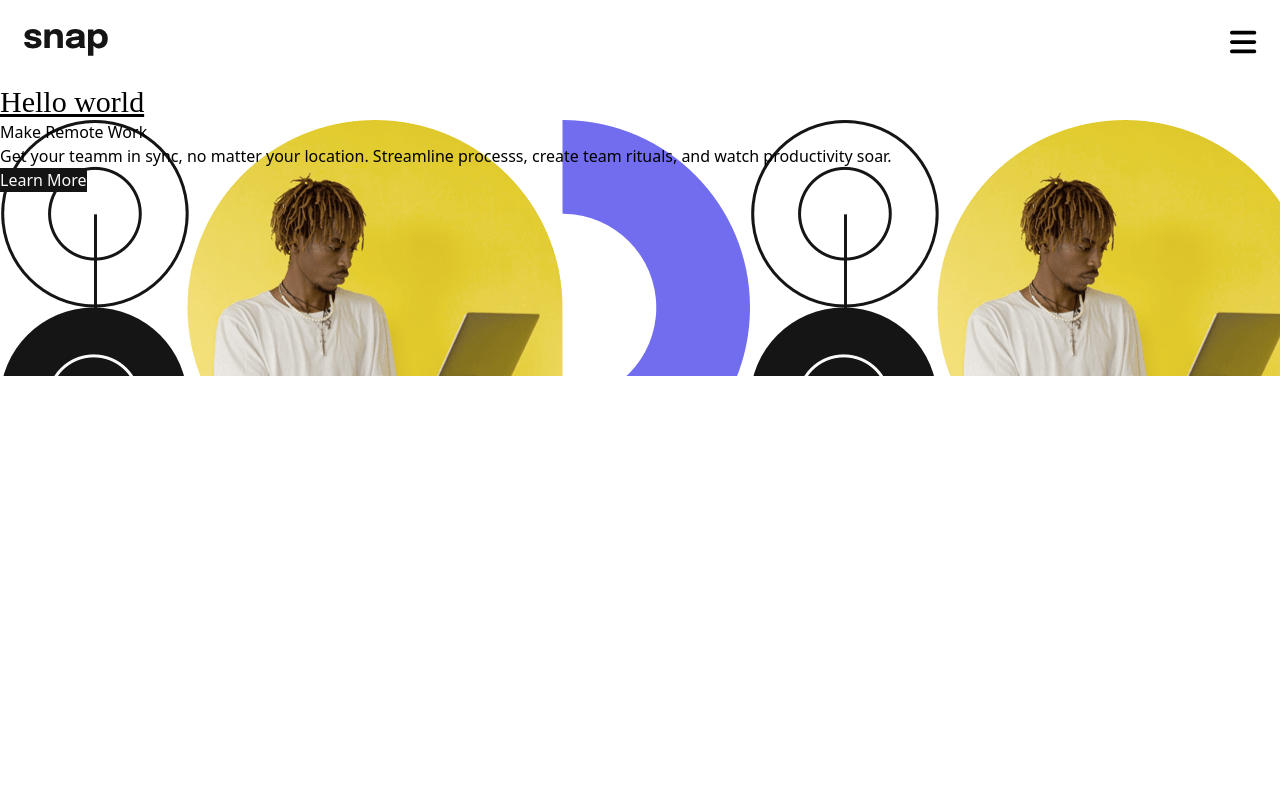
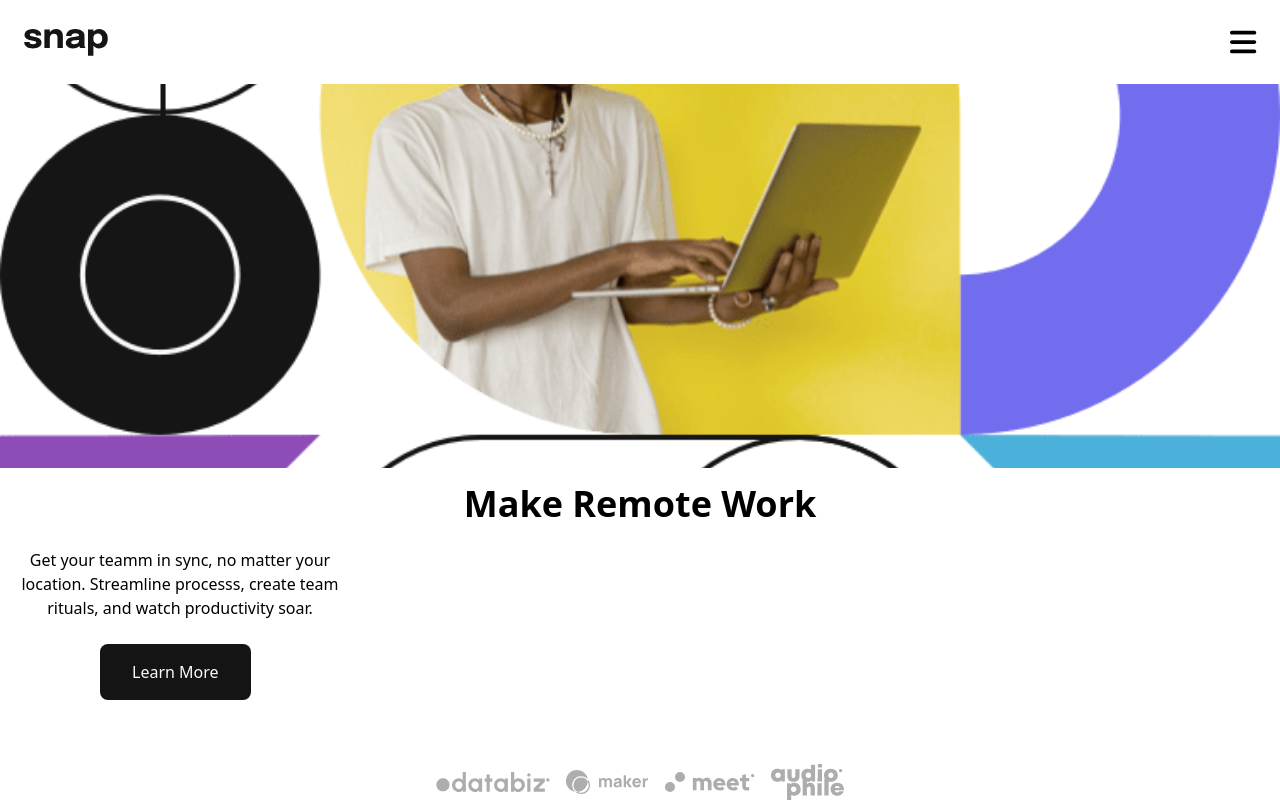
Before and after one commit to MNRSkills/FM-Dropdown-Menu-Challenge, a React (Vite) app: page / in a window 1280 px wide. Built offline with nearby package versions, Linux system fonts and the light colour scheme.

Commit message:
adding desktop nav component

```diff
--- a/src/App.jsx
+++ b/src/App.jsx
@@ -1,13 +1,16 @@
-import { useState } from "react";
+import { useState, useEffect } from "react";
 import { Route, Routes } from "react-router-dom";
 import reactLogo from "./assets/react.svg";
 import viteLogo from "/vite.svg";
 import "./App.css";
 import Navbar from "./Components/nav";
 import Home from "./Components/Home";
+import DesktopNav from "./Components/desktopNav";
 
 function App() {
   const [count, setCount] = useState(0);
+  const [inner, setInner] = useState(0);
+  // const inner = window.innerWidth;
   //state for navbar dropdowns -----//
   const [showBurger, setShowBurger] = useState(false);
   const [showFeatures, setShowFeatures] = useState(false);
@@ -27,8 +30,25 @@ function App() {
     setShowCompany(!showCompany);
     // console.log("Company");
   } // ------------------------------//
+
+  useEffect(() => {
+    window.addEventListener("resize", () => {
+      setInner(window.innerWidth);
+    });
+  }, []);
+
   return (
     <div className="App m-0 p-0">
+      {inner > 890 ? (
+        <DesktopNav
+          handleBurger={handleBurger}
+          handleFeature={handleFeature}
+          handleCompany={handleCompany}
+          burger={showBurger}
+          feature={showFeatures}
+          company={showCompany}
+        />
+      ) : (
         <Navbar
           handleBurger={handleBurger}
           handleFeature={handleFeature}
@@ -37,10 +57,11 @@ function App() {
           feature={showFeatures}
           company={showCompany}
         />
-      <h2 className="text-3xl underline font-header">Hello world</h2>
+      )}
+
+      {/* <h2 className="text-3xl underline font-header">Hello world</h2> */}
       <Routes>
         <Route path="/" element={<Home />} />
-
       </Routes>
     </div>
   );
--- a/src/Components/Home.jsx
+++ b/src/Components/Home.jsx
@@ -1,18 +1,37 @@
 import React from "react";
+import Databiz from "../assets/images/client-databiz.svg";
+import Maker from "../assets/images/client-maker.svg";
+import Meet from "../assets/images/client-meet.svg";
+import AudioPhile from "../assets/images/client-audiophile.svg";
 
 function Home() {
   return (
-    <section className="bg-hero-mobile h-64">
-      <h1>Make Remote Work</h1>
-      <p>
-        Get your teamm in sync, no matter your location. Streamline processs,
-        create team rituals, and watch productivity soar.
-      </p>
-      <button className="bg-almostBlack text-almostWhite">Learn More</button>
-      <div></div>
-      <div></div>
-      <div></div>
-      <div></div>
+    <section>
+      <div className="bg-hero-mobile bg-cover bg-center h-96">
+        {/* image from Hero  */}
+      </div>
+      <div className="px-5 ">
+        <h1 className="text-4xl font-bold text-center my-4">Make Remote Work</h1>
+        <p className="max-w-xs text-center mt-6">
+          Get your teamm in sync, no matter your location. Streamline processs,
+          create team rituals, and watch productivity soar.
+        </p>
+        <button className="bg-almostBlack text-almostWhite p-4 px-8 rounded-lg my-6 ml-20">Learn More</button>
+      </div>
+      <div className=" flex justify-center items-center px-2 mt-10">
+        <div className="mx-2">
+          <img src={Databiz} alt="" />
+        </div>
+        <div className="mx-2">
+          <img src={Maker} alt="" />
+        </div>
+        <div className="mx-2">
+          <img src={Meet} alt="" />
+        </div>
+        <div className="mx-2">
+          <img src={AudioPhile} alt="" />
+        </div>
+      </div>
     </section>
   );
 }
--- /dev/null
+++ b/src/Components/desktopNav.jsx
@@ -0,0 +1,101 @@
+import React from "react";
+// ----- Icons -----//
+import { FontAwesomeIcon } from "@fortawesome/react-fontawesome";
+import {
+  faBars,
+  faX,
+  faChevronUp,
+  faChevronDown,
+} from "@fortawesome/free-solid-svg-icons";
+
+// ----- Images -----//
+import Logo from "../assets/images/logo.svg";
+import Todo from "../assets/images/icon-todo.svg";
+import Calendar from "../assets/images/icon-calendar.svg";
+import Reminder from "../assets/images/icon-reminders.svg";
+import Planning from "../assets/images/icon-planning.svg";
+
+function DesktopNav(props) {
+  return (
+    <nav className="flex justify-around items-center p-6">
+      <div>
+        <img src={Logo} alt="" />
+      </div>
+      <ul>
+        <li className=" p-2">
+          <span className="flex items-center justify-center relative">
+            <h1 className="font-bold">Features</h1>{" "}
+            {props.feature === false ? (
+              <FontAwesomeIcon
+                icon={faChevronDown}
+                onClick={() => props.handleFeature()}
+                className="ml-4"
+              />
+            ) : (
+              <FontAwesomeIcon
+                icon={faChevronUp}
+                onClick={() => props.handleFeature()}
+                className="ml-4"
+              />
+            )}
+          </span>
+          {props.feature ? (
+            <ul className="text-center absolute">
+              <li>
+                <span className="flex items-center justify-center ml-4">
+                  <img src={Todo} alt="Todo List" className="pr-2 m-2" />
+                  <h1 className="text-left">Todo List</h1>
+                </span>
+              </li>
+              <span className="flex items-center justify-center ml-4">
+                <img src={Calendar} alt="Calendar" className="pr-2 m-2" />
+                <li> Calendar</li>
+              </span>
+              <span className="flex items-center justify-center ml-4">
+                <img src={Reminder} alt="Reminder" className="pr-2 m-2" />
+                <li> Reminder </li>
+              </span>
+              <span className="flex items-center justify-center ml-4">
+                <img src={Planning} alt="Planning" className="pr-2 m-2" />
+                <li> Planning </li>
+              </span>
+            </ul>
+          ) : null}
+        </li>
+        <li className="p-2">
+          <span className="flex items-center justify-center relative">
+            <h1 className="font-bold">Company</h1>
+            {props.company === false ? (
+              <FontAwesomeIcon
+                icon={faChevronDown}
+                onClick={() => props.handleCompany()}
+                className="ml-4"
+              />
+            ) : (
+              <FontAwesomeIcon
+                icon={faChevronUp}
+                onClick={() => props.handleCompany()}
+                className="ml-4"
+              />
+            )}
+          </span>
+          {props.company ? (
+            <ul className="text-center max-w-sm absolute">
+              <li className="-ml-4 p-4">History</li>
+              <li>Our Team</li>
+              <li className="-ml-10 p-4">Blog</li>
+            </ul>
+          ) : null}
+        </li>
+        <li className="p-4">Career</li>
+        <li className="p-4"> About </li>
+      </ul>
+      <div className="">
+        <button className="mx-6">Login</button>
+        <button className="mx-6">Register</button>
+      </div>
+    </nav>
+  );
+}
+
+export default DesktopNav;
--- a/src/Components/nav.jsx
+++ b/src/Components/nav.jsx
@@ -27,7 +27,7 @@ function Navbar(props) {
       </div>
 
       {props.burger === false ? (
-        <div className="p-4 text-3xl" onClick={() => props.handleBurger()}>
+        <div className="p-4 text-3xl " onClick={() => props.handleBurger()}>
           <FontAwesomeIcon icon={faBars} />
         </div>
       ) : (
```
Lines whose indentation alone changed are shown as unchanged.
